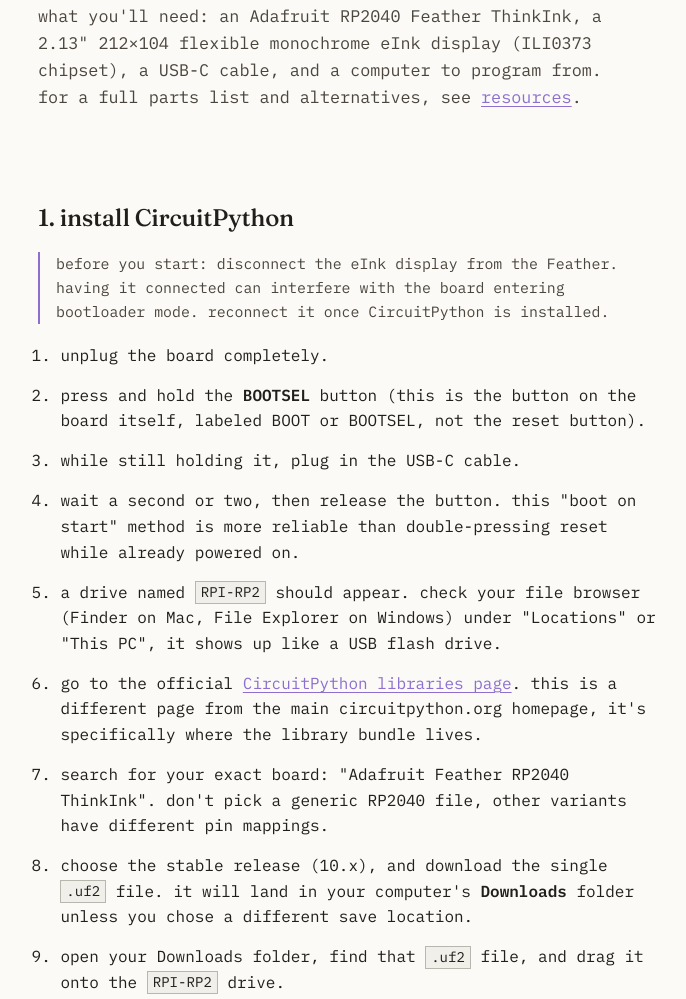
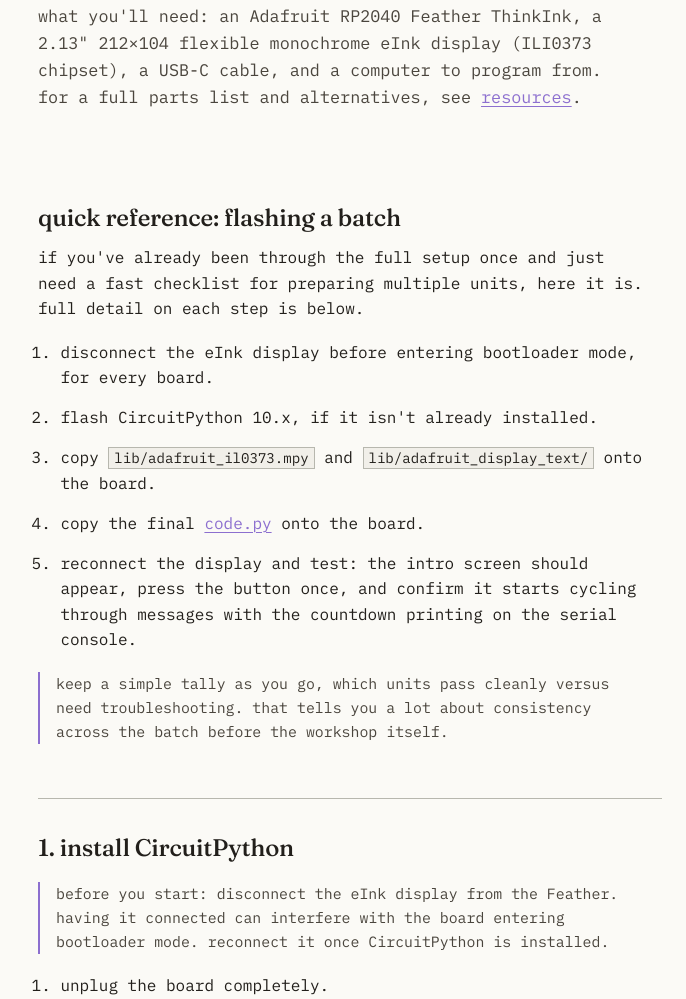
Before and after one commit to yafira/tiny-soft-computer-workshop, an Astro site: page /educators in a window 1280 px wide. Shown: the part 518-1517 px from the top of the page, without its empty margins (290-976 px from the left). Built offline with nearby package versions, Linux system fonts and the light colour scheme; Astro itself is replaced by a stand-in of ours; a web font is replaced by a local one.

Commit message:
added batch-flashing quick-reference checklist to educators page

```diff
--- a/src/pages/about.astro
+++ b/src/pages/about.astro
@@ -112,7 +112,7 @@
     <p>
       led by <a href="https://instagram.com/alannabean">Alanna Okun</a>
       and <a href="https://instagram.com/electrocutelab">Yafira Martinez</a>
-      drawing on their combined backgrounds in making
+      (Electrocute Lab), drawing on their combined backgrounds in making
       and teaching. the workshop covers both the build and the pedagogy
       behind it, how the kit was designed to be beginner-friendly, and
       how to pass that on to others.
--- a/src/pages/educators.astro
+++ b/src/pages/educators.astro
@@ -23,6 +23,27 @@
       flexible monochrome eInk display (ILI0373 chipset), a USB-C cable,
       and a computer to program from. for a full parts list and
       alternatives, see <a href="/resources">resources</a>.
+    </p>
+  </section>
+
+  <section class="block">
+    <h2>quick reference: flashing a batch</h2>
+    <p>
+      if you've already been through the full setup once and just need a
+      fast checklist for preparing multiple units, here it is. full
+      detail on each step is below.
+    </p>
+    <ol class="steps">
+      <li>disconnect the eInk display before entering bootloader mode, for every board.</li>
+      <li>flash CircuitPython 10.x, if it isn't already installed.</li>
+      <li>copy <code>lib/adafruit_il0373.mpy</code> and <code>lib/adafruit_display_text/</code> onto the board.</li>
+      <li>copy the final <a href="/code">code.py</a> onto the board.</li>
+      <li>reconnect the display and test: the intro screen should appear, press the button once, and confirm it starts cycling through messages with the countdown printing on the serial console.</li>
+    </ol>
+    <p class="note">
+      keep a simple tally as you go, which units pass cleanly versus need
+      troubleshooting. that tells you a lot about consistency across the
+      batch before the workshop itself.
     </p>
   </section>
 
```
